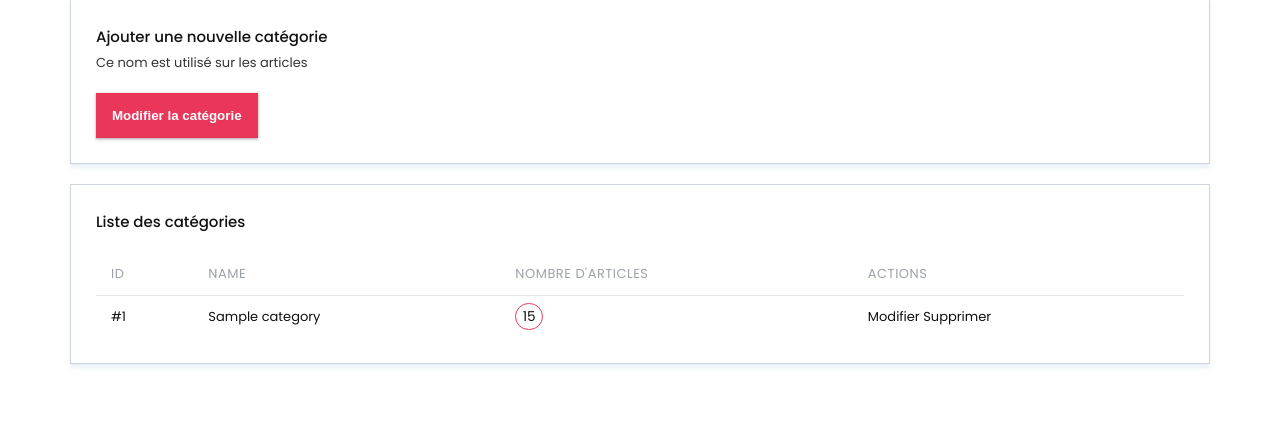
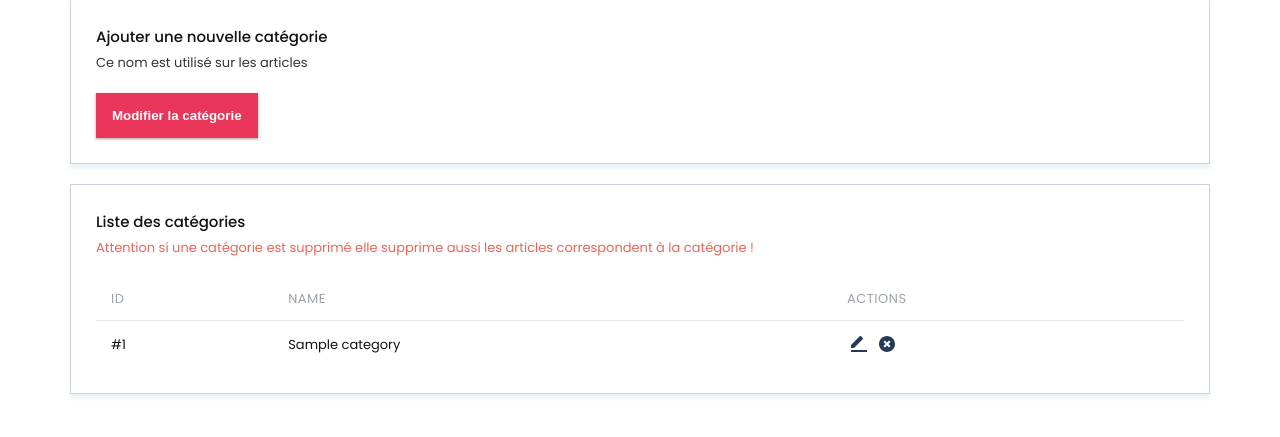
Before and after one commit to iamansaka/4pp1c, a Symfony app: template templates/pages/admin/category/index.html.twig in a window 1280 px wide. Shown: the part 163-600 px from the top of the page. Run offline with Twig, Linux system fonts and the light colour scheme; the template is opened without the code that fills it: most values are stand-ins (such as "Sample title", 1, 10 or a date in 2020); style sheets or scripts are compiled from the project's sources; some libraries are stand-ins or nearby versions.

Commit message:
:construction: Add verification when delete a category

```diff
--- a/assets/styles/admin.scss
+++ b/assets/styles/admin.scss
@@ -24,3 +24,4 @@
 @import "./components/dropdown";
 @import "./components/modal";
 @import "./components//badge";
+@import "./components//icon";
--- /dev/null
+++ b/assets/styles/components/_icon.scss
@@ -0,0 +1,29 @@
+.action-icon {
+  display: inline-flex;
+  align-items: center;
+  justify-content: center;
+  width: 25px;
+  height: 25px;
+  cursor: pointer;
+}
+
+.icon {
+  font-size: 0;
+  text-indent: -3000px;
+  width: 18px;
+  height: 18px;
+  font-size: var(--font-size-small);
+  background-repeat: no-repeat;
+  overflow: hidden;
+  &.icon-edit {
+    background-image: url("../../images/icon/edit.svg");
+  }
+  &.icon-delete {
+    background-image: url("../../images/icon/shape.svg");
+  }
+
+  &:hover {
+    filter: invert(31%) sepia(80%) saturate(3321%) hue-rotate(330deg) brightness(96%)
+      contrast(92%);
+  }
+}
--- a/assets/styles/components/_tooltip.scss
+++ b/assets/styles/components/_tooltip.scss
@@ -39,3 +39,6 @@
   width: initial;
   padding: 5px 10px;
 }
+.cat .tooltip::after {
+  bottom: 84%;
+}
--- a/assets/styles/tools/_typography.scss
+++ b/assets/styles/tools/_typography.scss
@@ -30,4 +30,8 @@
     font-size: var(--font-size-small);
     opacity: 0.85;
   }
+
+  &-danger {
+    color: var(--primary);
+  }
 }
--- a/src/Controller/Admin/CategoryController.php
+++ b/src/Controller/Admin/CategoryController.php
@@ -18,6 +18,8 @@ class CategoryController extends AbstractController
     public function index(Request $request, CategoryRepository $categoryRepo, EntityManagerInterface $em, ?Category $categorie): Response
     {
         $edit = $categorie ? true : false;
+
+        // dd($categoryRepo->getCategoryWithArticle());
 
         if (!$edit) {
             if ($request->attributes->get('_route') === "admin_category_edit") {
@@ -41,12 +43,12 @@ class CategoryController extends AbstractController
         }
 
         return $this->render('pages/admin/category/index.html.twig', [
-            'categories' => $categoryRepo->findAll(),
+            'categories' => $categoryRepo->getCategoryWithArticle(),
             'form' => $categoryForm->createView(),
         ]);
     }
 
-    #[Route('/admin/category/suppression/{id}', name: 'admin_category_delete', methods: ['GET'])]
+    #[Route('/admin/category/suppression/{id}', name: 'admin_category_delete', methods: ['DELETE', 'POST'])]
     public function delete(Category $id, EntityManagerInterface $em): Response
     {
         if (!$id) {
--- a/templates/components/_modal_delete.html.twig
+++ b/templates/components/_modal_delete.html.twig
@@ -1,6 +1,6 @@
 <dialog class="modal" modal-mode="mega" id="dialog-{{ id }}" role="dialog">
     <div class="modal-background"></div>
-    <form action="{{ path('admin_article_delete', {'id': id}) }}" method="post">
+    <form action="{{ path }}" method="post">
         <div class="modal-dialog">
             {# <header class="modal-header">
                 <h3>Titre modal</h3>
--- a/templates/pages/admin/article/index.html.twig
+++ b/templates/pages/admin/article/index.html.twig
@@ -51,7 +51,7 @@
                                         <a href="{{ path('admin_article_edit', {id: article.id}) }}" class="option-list-item"><i class="fa-regular fa-pen-to-square option-icon"></i> Modifier</a>
                                         {# <a href="{{ path('admin_article_delete', {id : article.id})}}" onClick="return confirm('Êtes-vous sûr de vouloir supprimer cet article ?');" class="option-list-item"><i class="fa-solid fa-trash option-icon"></i> Supprimer</a> #}
                                         <button class="option-list-item open-button" data-modal="#dialog-{{ article.id }}"><i class="fa-solid fa-trash option-icon"></i> Supprimer</button>
-                                        {% include "components/_modal_delete.html.twig" with {id: article.id} %}
+                                        {% include "components/_modal_delete.html.twig" with {id: article.id, path: path('admin_article_delete', {'id': article.id})} %}
                                     </div>
                                 </td>
                             </tr>
--- a/templates/pages/admin/category/index.html.twig
+++ b/templates/pages/admin/category/index.html.twig
@@ -15,14 +15,14 @@
 </div>
 <div class="card">
     <div class="card-content">
-        <h2 class="card-title mb-20">Liste des catégories</h2>
+        <h2 class="card-title mb-5">Liste des catégories</h2>
+        <p class="text-danger text-small mb-20">Attention si une catégorie est supprimé elle supprime aussi les articles correspondent à la catégorie !</p>
         <div class="table-responsive">
             <table class="table cat">
                 <thead>
                     <tr>
                         <th>Id</th>
                         <th>Name</th>
-                        <th>Nombre d'articles</th>
                         <th>Actions</th>
                     </tr>
                 </thead>
@@ -31,15 +31,15 @@
                         <tr>
                             <td>#{{ categorie.id }}</td>
                             <td>{{ categorie.name }}</td>
-                            <td><span class="badge badge-outline rounded-full">{{ categorie.articles|length }}</span></td>
                             <td>
-                                <a href="{{ path('admin_category_edit', {id: categorie.id}) }}" class="tooltip" alt="Modifier"><span class="icon icon-edit">Modifier</span></a>
-                                <a href="{{ path('admin_category_delete', {id: categorie.id}) }}" class="tooltip" alt="Supprimer"><span class="icon icon-edit">Supprimer</span></a>
+                                <a href="{{ path('admin_category_edit', {id: categorie.id}) }}" class="action-icon tooltip" alt="Modifier"><span class="icon icon-edit">Modifier</span></a>
+                                <a data-modal="#dialog-{{ categorie.id }}" class="action-icon open-button tooltip" alt="Supprimer"><span class="icon icon-delete">Supprimer</span></a>
+                                {% include "components/_modal_delete.html.twig" with {id: categorie.id, path: path('admin_category_delete', {id: categorie.id})} %}
                             </td>
-                        </tr>
+                           </tr>
                     {% endfor %}
                 </tbody>
-               </table>
+            </table>
         </div>
     </div>
 </div>
--- a/templates/partials/admin/_header.html.twig
+++ b/templates/partials/admin/_header.html.twig
@@ -11,7 +11,7 @@
                 </div>
                 <div class="d-flex align-items-center justify-content-between">
                     <div class="logout mr-5"><i class="fa-solid fa-arrow-right-from-bracket mr-10"></i></i>Déconnexion</div>
-                    <a href="{{ path('app_home') }}" class="back-website">Revenir sur le site</a>
+                    <a href="{{ path('app_home') }}" class="back-website tooltip" alt="Revenir sur le site">Revenir sur le site</a>
                 </div>
             </div>
         </div>
```
Also changed, not shown: src/Repository/CategoryRepository.php (+8 -0 lines), assets/images/icon/edit.svg, assets/images/icon/shape.svg.
